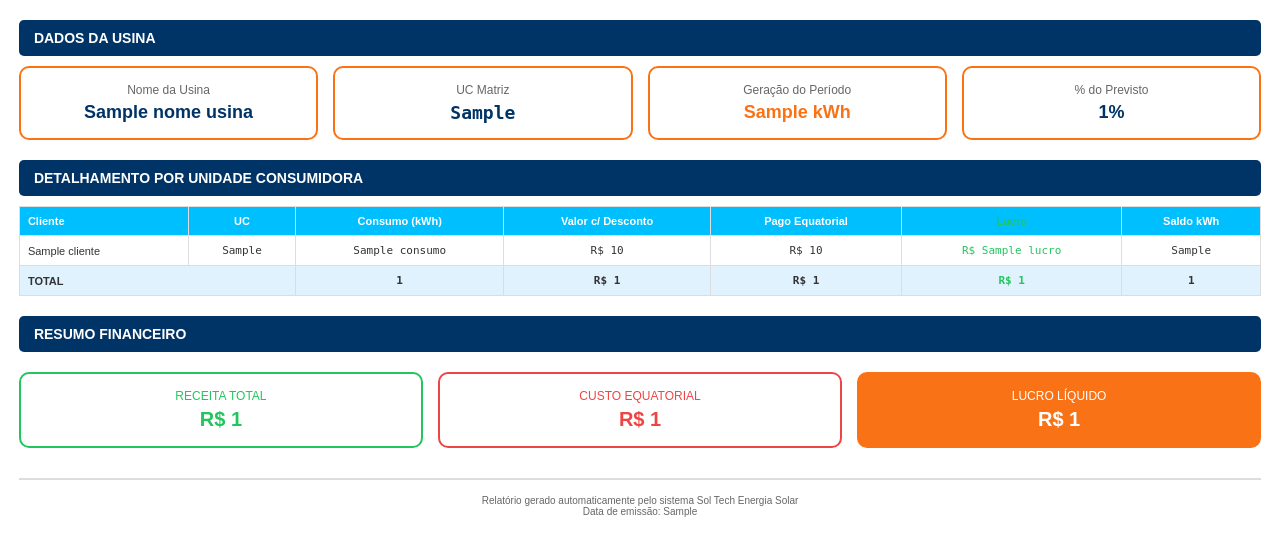
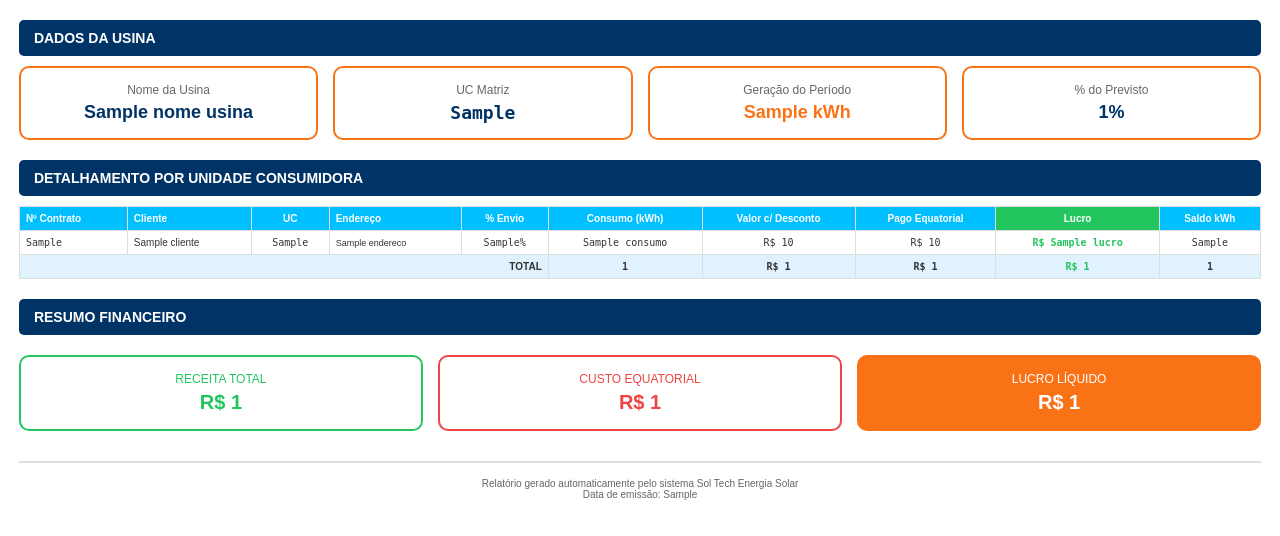
Before and after one commit to Willientropia/solar-control, a Python web app: template server/templates/relatorio_usina.html in a window 1280 px wide. Shown: the part 94-630 px from the top of the page. Run offline with Jinja, Linux system fonts and the light colour scheme; the template is opened without the code that fills it: most values are stand-ins (such as "Sample title", 1, 10 or a date in 2020); grey boxes marked "Sample" are stand-in pictures.

Commit message:
atualização de clientes e relatório

```diff
--- a/server/routes.ts
+++ b/server/routes.ts
@@ -760,6 +760,9 @@ export async function registerRoutes(httpServer: Server, app: Express): Promise<
           clientesData.push({
             nome: cliente.nome,
             uc: cliente.unidadeConsumidora,
+            numeroContrato: cliente.numeroContrato,
+            endereco: cliente.endereco,
+            porcentagemEnvioCredito: cliente.porcentagemEnvioCredito,
             consumo: consumoTotal,
             valorComDesconto: valorComDescontoTotal,
             valorTotal: valorTotalSum,
--- a/server/scripts/generate_relatorio.py
+++ b/server/scripts/generate_relatorio.py
@@ -64,8 +64,11 @@ def generate_relatorio_pdf(data, output_path):
         total_saldo_kwh += saldo_kwh
 
         clientes_data.append({
+            'numero_contrato': cliente.get('numeroContrato', '') or '',
             'nome': cliente.get('nome', ''),
             'uc': cliente.get('uc', ''),
+            'endereco': cliente.get('endereco', '') or '',
+            'porcentagem_envio': format_number(cliente.get('porcentagemEnvioCredito', 0)),
             'consumo': format_number(consumo),
             'valor_com_desconto': format_currency(valor_com_desconto),
             'valor_equatorial': format_currency(valor_equatorial),
--- a/server/templates/relatorio_usina.html
+++ b/server/templates/relatorio_usina.html
@@ -6,7 +6,7 @@
     <title>Relatório Mensal - {{ nome_usina }}</title>
     <style>
         @page {
-            size: A4 portrait;
+            size: A4 landscape;
             margin: 10mm;
         }
         * {
@@ -103,17 +103,22 @@
             width: 100%;
             border-collapse: collapse;
             margin-bottom: 20px;
-            font-size: 11px;
+            font-size: 10px;
         }
         th, td {
             border: 1px solid #ddd;
-            padding: 8px;
+            padding: 6px;
             text-align: center;
         }
         th {
             background: #00bfff;
             color: white;
             font-weight: bold;
+            vertical-align: middle;
+        }
+        th.th-lucro {
+            background: #22c55e;
+            color: white;
         }
         tr:nth-child(even) {
             background: #f9f9f9;
@@ -126,6 +131,9 @@
         }
         .font-mono {
             font-family: monospace;
+        }
+        .font-bold {
+            font-weight: bold;
         }
         .text-green {
             color: #22c55e;
@@ -219,33 +227,39 @@
         <table>
             <thead>
                 <tr>
+                    <th class="text-left">Nº Contrato</th>
                     <th class="text-left">Cliente</th>
                     <th>UC</th>
+                    <th class="text-left">Endereço</th>
+                    <th>% Envio</th>
                     <th>Consumo (kWh)</th>
                     <th>Valor c/ Desconto</th>
                     <th>Pago Equatorial</th>
-                    <th class="text-green">Lucro</th>
+                    <th class="th-lucro">Lucro</th>
                     <th>Saldo kWh</th>
                 </tr>
             </thead>
             <tbody>
                 {% for cliente in clientes %}
                 <tr>
+                    <td class="text-left font-mono">{{ cliente.numero_contrato }}</td>
                     <td class="text-left">{{ cliente.nome }}</td>
                     <td class="font-mono">{{ cliente.uc }}</td>
+                    <td class="text-left" style="font-size: 9px;">{{ cliente.endereco }}</td>
+                    <td class="font-mono">{{ cliente.porcentagem_envio }}%</td>
                     <td class="font-mono">{{ cliente.consumo }}</td>
                     <td class="font-mono">R$ {{ cliente.valor_com_desconto }}</td>
                     <td class="font-mono">R$ {{ cliente.valor_equatorial }}</td>
-                    <td class="font-mono text-green">R$ {{ cliente.lucro }}</td>
+                    <td class="font-mono text-green font-bold">R$ {{ cliente.lucro }}</td>
                     <td class="font-mono">{{ cliente.saldo_kwh }}</td>
                 </tr>
                 {% endfor %}
                 <tr class="total-row">
-                    <td class="text-left" colspan="2">TOTAL</td>
+                    <td class="text-right" colspan="5">TOTAL</td>
                     <td class="font-mono">{{ total_consumo }}</td>
                     <td class="font-mono">R$ {{ total_valor_com_desconto }}</td>
                     <td class="font-mono">R$ {{ total_equatorial }}</td>
-                    <td class="font-mono text-green">R$ {{ total_lucro }}</td>
+                    <td class="font-mono text-green font-bold">R$ {{ total_lucro }}</td>
                     <td class="font-mono">{{ total_saldo_kwh }}</td>
                 </tr>
             </tbody>
--- a/shared/schema.ts
+++ b/shared/schema.ts
@@ -42,6 +42,9 @@ export const clientes = pgTable("clientes", {
   usinaId: varchar("usina_id").notNull().references(() => usinas.id, { onDelete: "cascade" }),
   desconto: decimal("desconto", { precision: 5, scale: 2 }).notNull().default("15.00"),
   isPagante: boolean("is_pagante").notNull().default(true),
+  numeroContrato: text("numero_contrato"),
+  valorContratadoKwh: decimal("valor_contratado_kwh", { precision: 12, scale: 2 }),
+  porcentagemEnvioCredito: decimal("porcentagem_envio_credito", { precision: 5, scale: 2 }),
   ativo: boolean("ativo").notNull().default(true),
   createdAt: timestamp("created_at").defaultNow(),
   updatedAt: timestamp("updated_at").defaultNow(),
```
Also changed, not shown: client/src/pages/clientes.tsx (+72 -5 lines).
